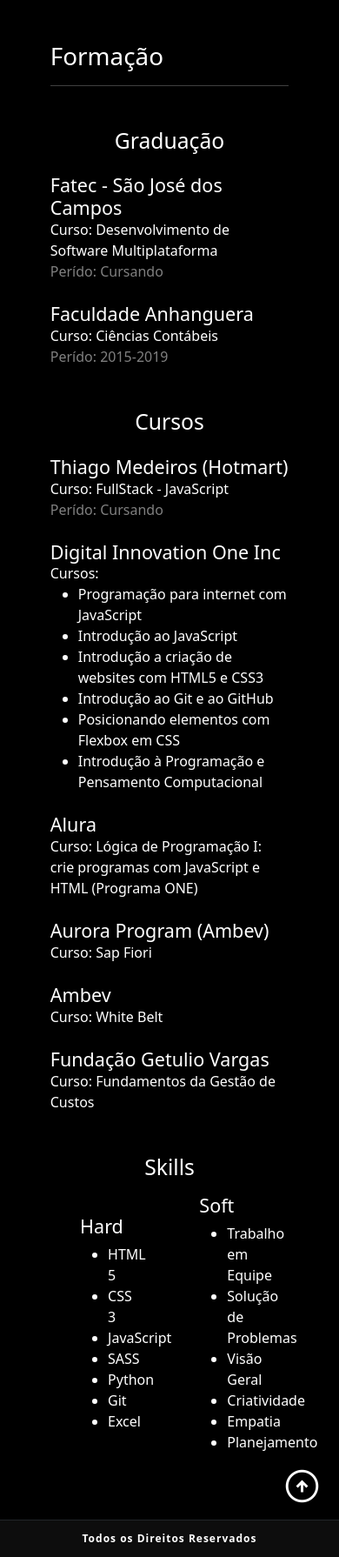
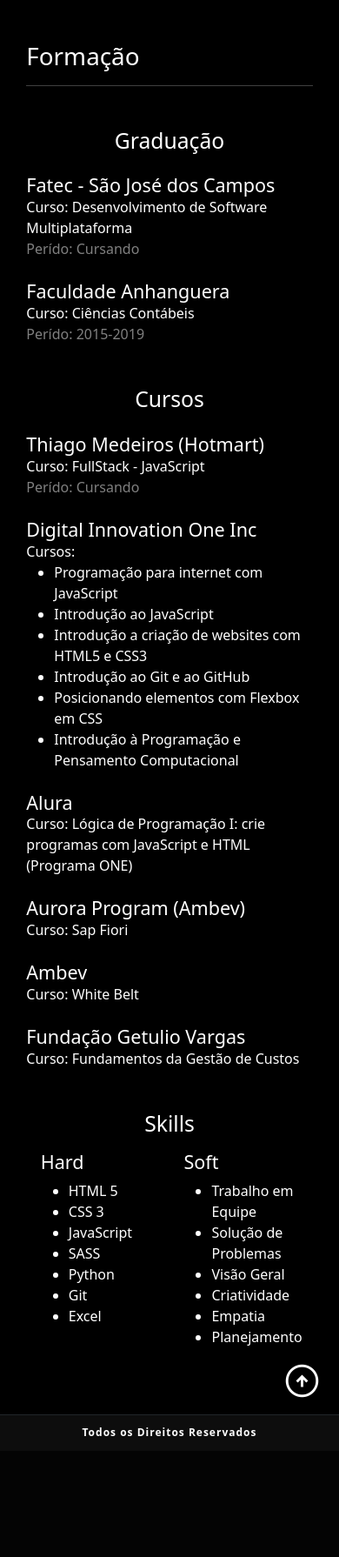
Before and after one commit to JacklesKerley/Portifolio, a Flask app: page /formacao in a window 390 px wide. Shown: the part 84-1874 px from the top of the page at 87% size. After the commit the page ends 1735 px from the top, so only its background shows below. Run offline with Flask 2, Linux system fonts and the light colour scheme.

Commit message:
responsividade pagina formação

```diff
--- a/app/static/css/_academic.scss
+++ b/app/static/css/_academic.scss
@@ -1,12 +1,23 @@
-
 .pg-academic {
     color: white;
 
     .limit2 {
         min-height: 90vh;
 
+        @media (max-width: 899px) {
+            width: 90% !important;
+        }
+
         .periodo {
             color: grey;
         }
+
+        .skill {
+            .sk {
+                @media (max-width: 899px) {
+                    width: 40% !important;
+                }
+            }
+        }
     }
 }
--- a/app/static/css/_lifestyle.scss
+++ b/app/static/css/_lifestyle.scss
@@ -4,11 +4,15 @@
   .limit {
     min-height: 90vh;
 
+    @media (max-width: 899px) {
+      width: 90% !important;
+    }
+
     .caixa-life {
       width: 85%;
 
       @media (max-width: 899px) {
-        width: 95%;
+        width: 100% !important;
       }
 
       .cx1,
--- a/app/static/css/style.css
+++ b/app/static/css/style.css
@@ -258,12 +258,17 @@ header .menuMobile .menuMobileLista ul li a:hover {
 .pg-life .limit {
   min-height: 90vh;
 }
+@media (max-width: 899px) {
+  .pg-life .limit {
+    width: 90% !important;
+  }
+}
 .pg-life .limit .caixa-life {
   width: 85%;
 }
 @media (max-width: 899px) {
   .pg-life .limit .caixa-life {
-    width: 95%;
+    width: 100% !important;
   }
 }
 .pg-life .limit .caixa-life .cx1,
@@ -336,8 +341,18 @@ header .menuMobile .menuMobileLista ul li a:hover {
 .pg-academic .limit2 {
   min-height: 90vh;
 }
+@media (max-width: 899px) {
+  .pg-academic .limit2 {
+    width: 90% !important;
+  }
+}
 .pg-academic .limit2 .periodo {
   color: grey;
+}
+@media (max-width: 899px) {
+  .pg-academic .limit2 .skill .sk {
+    width: 40% !important;
+  }
 }
 
 .pg-work {
--- a/app/templates/academic.html
+++ b/app/templates/academic.html
@@ -86,7 +86,7 @@
         <p class="h2 d-inline-block m-0 p-0">Skills</p>
       </div>
       <div class="d-flex justify-content-around">
-        <div class="mt-3 w-25 d-flex justify-content-center flex-column">
+        <div class="sk mt-3 w-25 d-flex flex-column">
           <p class="h4">Hard</p>
           <ul>
             <li>HTML 5</li>
@@ -98,7 +98,7 @@
             <li>Excel</li>
           </ul>
         </div>
-        <div class="mt-3 w-25 d-flex justify-content-center flex-column">
+        <div class="sk mt-3 w-25 d-flex flex-column">
           <p class="h4">Soft</p>
           <ul>
             <li>Trabalho em Equipe</li>
```
Also changed, not shown: 1 other file.
